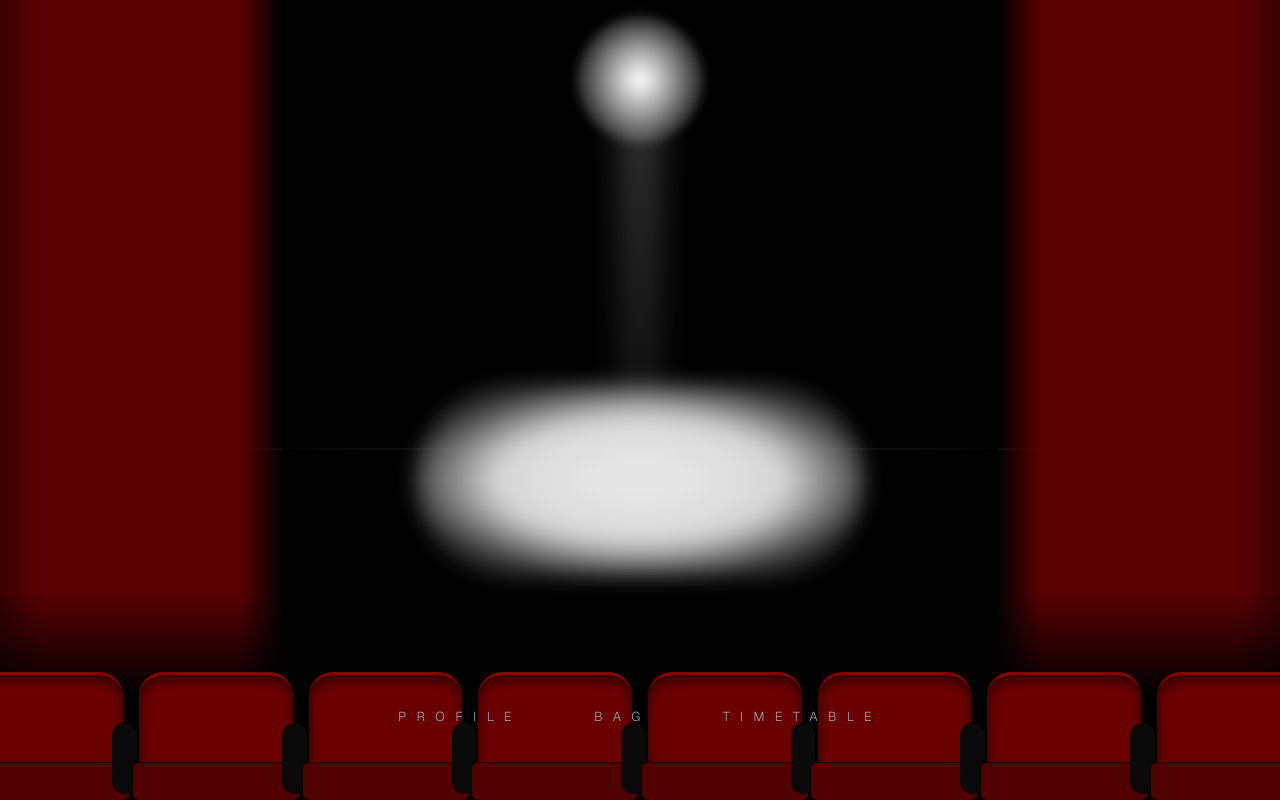
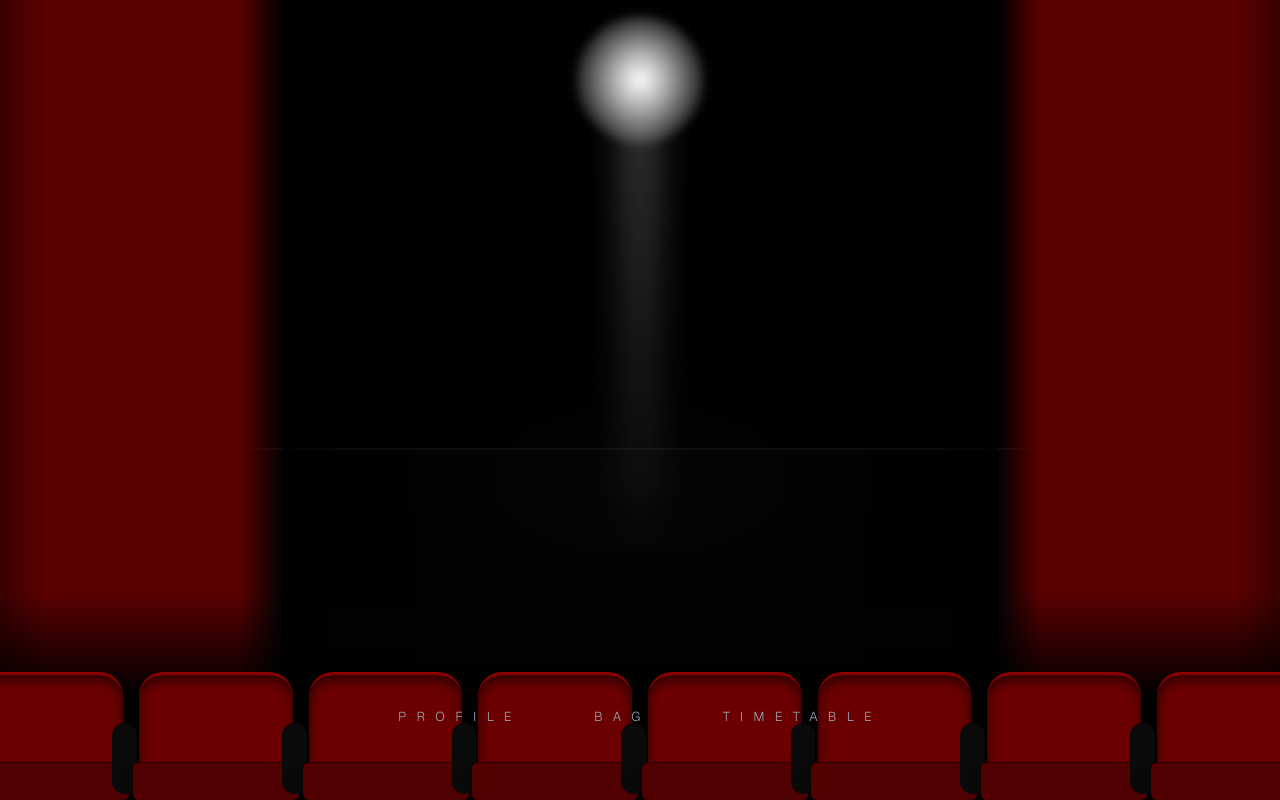
Before and after one commit to GrullmanHetche/chunghye, a Next.js app: page / in a window 1280 px wide. Built offline with nearby package versions, Linux system fonts and the light colour scheme.

Commit message:
Update page.tsx

```diff
--- a/app/page.tsx
+++ b/app/page.tsx
@@ -31,7 +31,7 @@ export default function Home() {
         <div className="absolute inset-x-0 bottom-[24vh] h-[20vh] z-2 bg-black opacity-50" />
       </div>
 
-      {/* --- 강력하게 집중된 단일 스포트라이트 (image_11.png 기반) --- */}
+      {/* --- 빛이 촥 퍼지는 강력한 스포트라이트 (핵심 수정) --- */}
       <div className="absolute inset-0 z-2 pointer-events-none">
         {/* 1. 상단 광원 (빛의 시작점) */}
         <div className="absolute top-[2vh] left-1/2 -translate-x-1/2 w-[10vw] h-[10vw] rounded-full z-10"
@@ -41,20 +41,20 @@ export default function Home() {
           }}
         />
 
-        {/* 2. 하강하는 강력한 원추형 빛줄기 (image_11.png 느낌) */}
+        {/* 2. 하강하는 원추형 빛줄기 (image_11.png 느낌 유지) */}
         <div className="absolute top-[5vh] left-1/2 -translate-x-1/2 w-[1vw] h-[65vh] origin-top"
           style={{
             background: 'linear-gradient(to bottom, white 0%, transparent 100%)',
-            filter: 'blur(20px)', // 강력한 흐림 효과로 빛줄기 표현
+            filter: 'blur(20px)',
             opacity: 0.8,
           }}
         />
 
-        {/* 3. 무대 바닥 강력하게 집중된 단일 원형 광원 */}
-        <div className="absolute bottom-[28vh] left-1/2 -translate-x-1/2 w-[35vw] h-[15vw] rounded-full opacity-90 z-20"
+        {/* 3. 무대 바닥 촥 퍼지는 광원 (Radial Gradient 수정) */}
+        <div className="absolute bottom-[24vh] left-1/2 -translate-x-1/2 w-[40vw] h-[20vw] rounded-full opacity-1 z-20"
           style={{
-            background: 'radial-gradient(ellipse at center, white 15%, #eee 45%, rgba(100,100,100,0.5) 75%, transparent 100%)',
-            filter: 'blur(10px)', // image_11.png처럼 가장자리가 덜 흐리게
+            background: 'radial-gradient(ellipse at center, rgba(255, 255, 255, 0.9) 0%, rgba(255, 255, 255, 0.6) 30%, rgba(255, 255, 255, 0.3) 60%, transparent 90%)',
+            filter: 'blur(15px)', // 가장자리 흐림 효과 감소로 image_14.png 느낌
           }}
         />
       </div>
```
